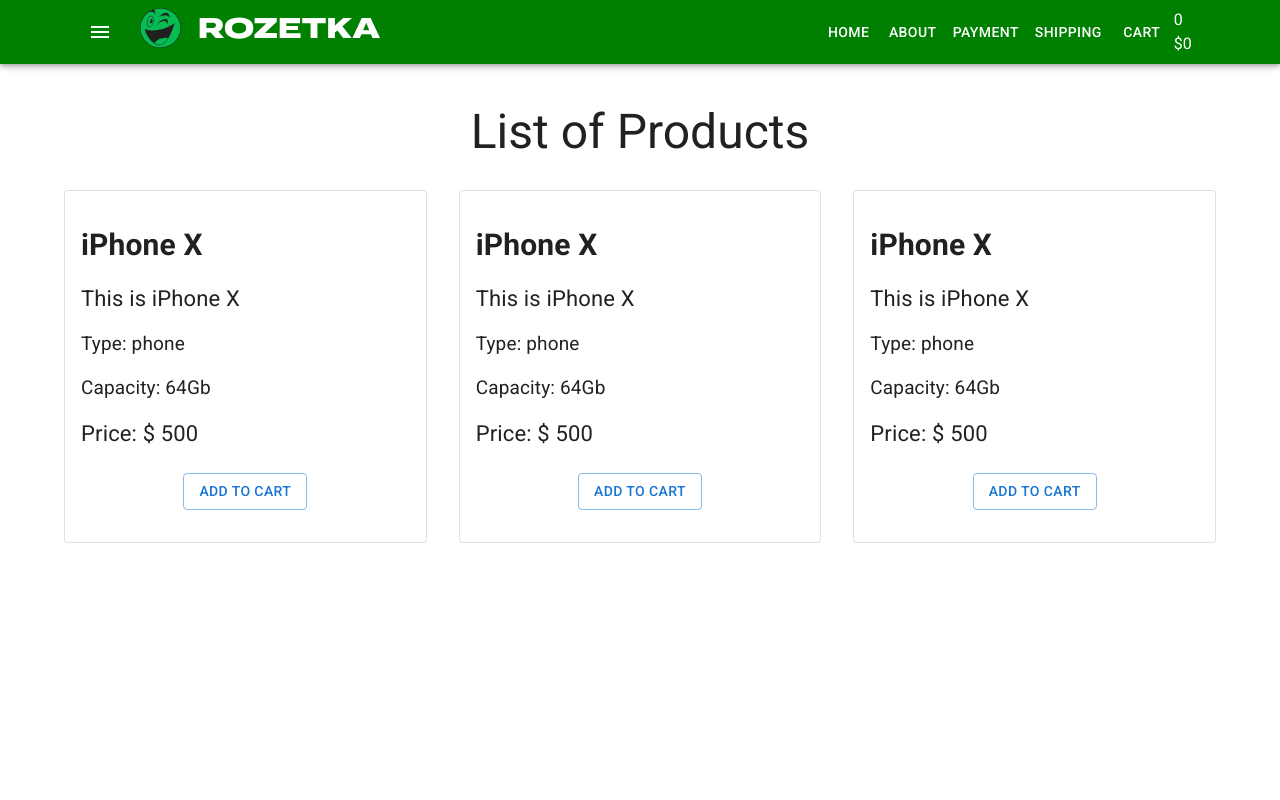
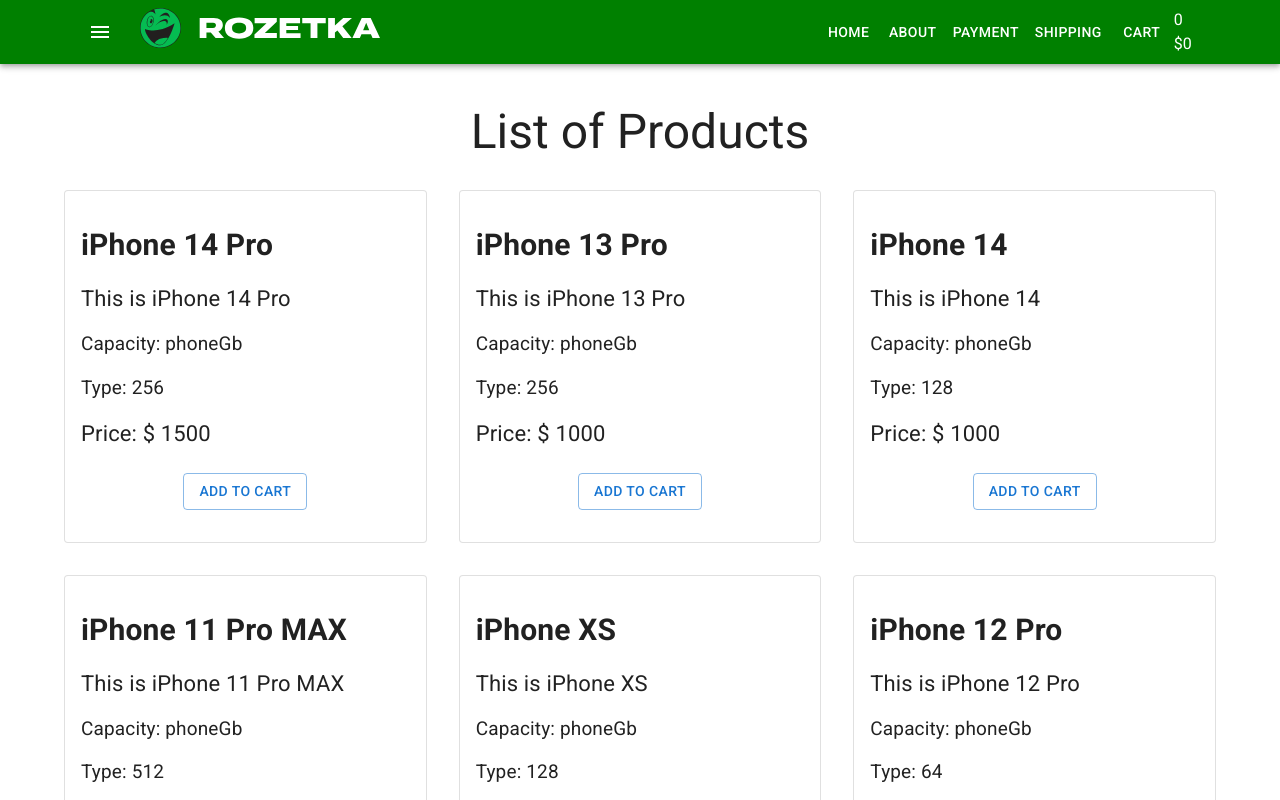
Before and after one commit to B1ackBoron/shop-project, a React (Create React App) app: page / in a window 1280 px wide. Shown: the top 800 px of the page. Built offline with nearby package versions, Linux system fonts and the light colour scheme.

Commit message:
added products array

```diff
--- a/src/components/Products/ProductList.tsx
+++ b/src/components/Products/ProductList.tsx
@@ -1,5 +1,6 @@
 import ProductListItem from './ProductListItem'
 import { Grid, Typography } from '@mui/material'
+import productsArray from 'utils/productsArray'
 
 type Props = {}
 
@@ -15,17 +16,17 @@
                 List of Products
             </Typography>
             <Grid container spacing={4}>
-                <Grid item xs={12} sm={6} md={4}>
-                    <ProductListItem />
-                </Grid>
-
-                <Grid item xs={12} sm={6} md={4}>
-                    <ProductListItem />
-                </Grid>
-
-                <Grid item xs={12} sm={6} md={4}>
-                    <ProductListItem />
-                </Grid>
+                {productsArray.map((product) => (
+                    <Grid item xs={12} sm={6} md={4}>
+                        <ProductListItem
+                            title={product.title}
+                            description={product.description}
+                            type={product.type}
+                            capacity={product.capacity}
+                            price={product.price}
+                        />
+                    </Grid>
+                ))}
             </Grid>
         </>
     )
--- a/src/components/Products/ProductListItem.tsx
+++ b/src/components/Products/ProductListItem.tsx
@@ -1,17 +1,25 @@
 import { Button, Card, CardActions, CardContent } from '@mui/material'
 import './ProductListItem.scss'
 
-type Props = {}
+type Props = {
+    title: string
+    description: string
+    capacity: string
+    type: string
+    price: number
+}
 
 const ProductListItem = (props: Props) => {
     return (
         <Card className="product" variant="outlined">
             <CardContent>
-                <h4 className="product-title">iPhone X</h4>
-                <div className="product-description"> This is iPhone X</div>
-                <div className="product-features">Type: phone</div>
-                <div className="product-features">Capacity: 64Gb</div>
-                <div className="product-price">Price: $ 500</div>
+                <h4 className="product-title">{props.title}</h4>
+                <div className="product-description">{props.description}</div>
+                <div className="product-features">
+                    Capacity: {props.capacity}Gb
+                </div>
+                <div className="product-features">Type: {props.type}</div>
+                <div className="product-price">Price: $ {props.price}</div>
                 <CardActions className="btn-wrap">
                     <Button variant="outlined">Add to cart</Button>
                 </CardActions>
--- /dev/null
+++ b/src/utils/productsArray.ts
@@ -0,0 +1,54 @@
+type Product = {
+  title: string
+  description: string
+  capacity: string
+  type: string
+  price: number
+}
+
+const productsArray:Product[] = [
+  {
+  title: 'iPhone 14 Pro',
+  description: 'This is iPhone 14 Pro',
+  capacity: 'phone',
+  type: '256',
+  price: 1500,
+},
+  {
+  title: 'iPhone 13 Pro',
+  description: 'This is iPhone 13 Pro',
+  capacity: 'phone',
+  type: '256',
+  price: 1000,
+},
+  {
+  title: 'iPhone 14',
+  description: 'This is iPhone 14',
+  capacity: 'phone',
+  type: '128',
+  price: 1000,
+},
+  {
+  title: 'iPhone 11 Pro MAX',
+  description: 'This is iPhone 11 Pro MAX',
+  capacity: 'phone',
+  type: '512',
+  price: 2000,
+},
+  {
+  title: 'iPhone XS',
+  description: 'This is iPhone XS',
+  capacity: 'phone',
+  type: '128',
+  price: 500,
+},
+  {
+  title: 'iPhone 12 Pro',
+  description: 'This is iPhone 12 Pro',
+  capacity: 'phone',
+  type: '64',
+  price: 1500,
+},
+]
+
+export default productsArray
```
